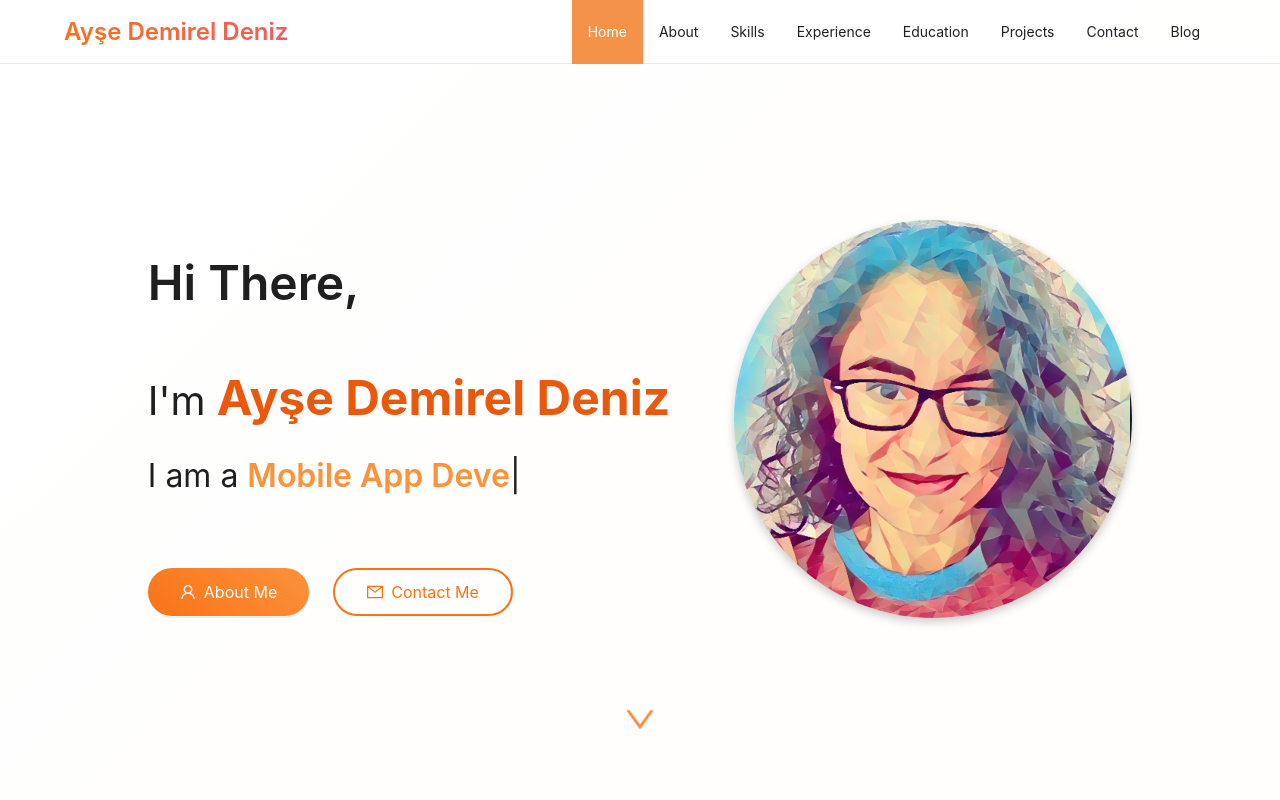
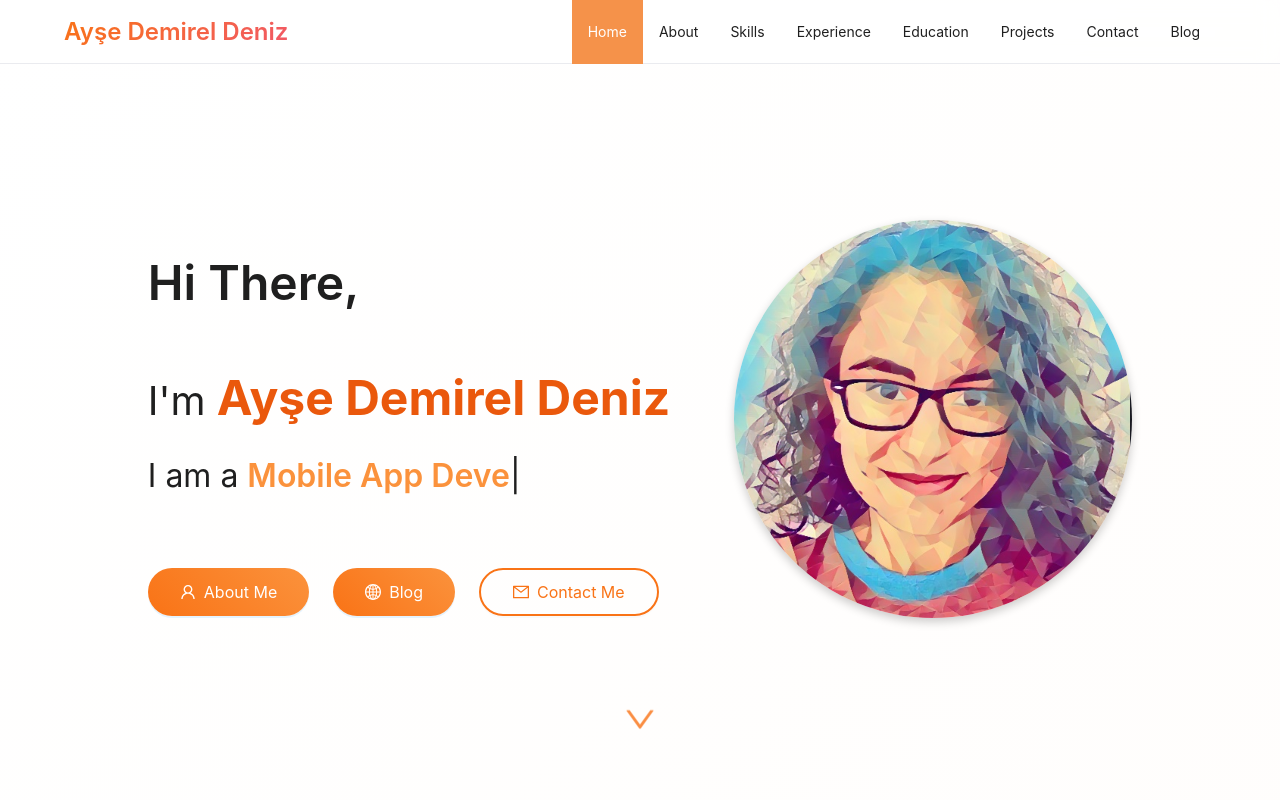
Before and after one commit to aysedemirel/aysedemirel.github.io, a React (Vite) app: page /#/ in a window 1280 px wide. Shown: the top 800 px of the page. Built offline with nearby package versions, Linux system fonts and the light colour scheme.

Commit message:
Add blog button to hero

```diff
--- a/src/components/sections/HeroSection.tsx
+++ b/src/components/sections/HeroSection.tsx
@@ -1,20 +1,21 @@
 import { Button, Space, Typography } from 'antd';
 import { useEffect, useState } from 'react';
-import { MailOutlined, DownOutlined, UserOutlined } from '@ant-design/icons';
+import { MailOutlined, DownOutlined, UserOutlined, GlobalOutlined } from '@ant-design/icons';
 import profilPicture from '../../assets/img/profile_img.png';
+import { useNavigate } from 'react-router-dom';
 
 const { Title, Text } = Typography;
 
 interface Props {
   scrollToSection: (sectionId: string) => void;
 }
+const roles = ['Full Stack Developer', 'Mobile App Developer', 'Desktop App Developer'];
 
 const HeroSection = ({ scrollToSection }: Props) => {
+  const navigate = useNavigate();
   const [typedText, setTypedText] = useState('');
   const [currentRoleIndex, setCurrentRoleIndex] = useState(0);
   const [isDeleting, setIsDeleting] = useState(false);
-
-  const roles = ['Full Stack Developer', 'Mobile App Developer', 'Desktop App Developer'];
 
   useEffect(() => {
     const currentRole = roles[currentRoleIndex];
@@ -70,10 +71,18 @@ const HeroSection = ({ scrollToSection }: Props) => {
             <Button
               type="primary"
               size="large"
-              className="about-me"
+              className="primary-btn"
               onClick={() => scrollToSection('about')}
               icon={<UserOutlined />}>
               About Me
+            </Button>
+            <Button
+              type="primary"
+              size="large"
+              className="primary-btn"
+              onClick={() => navigate('/blog')}
+              icon={<GlobalOutlined />}>
+              Blog
             </Button>
             <Button
               size="large"
--- a/src/styles/components/_hero.scss
+++ b/src/styles/components/_hero.scss
@@ -47,7 +47,7 @@
       }
 
       .button-area {
-        .about-me {
+        .primary-btn {
           @include gradient-bg($primary-color, $primary-light, 45deg);
           @include button-hover;
           border: none;
```
